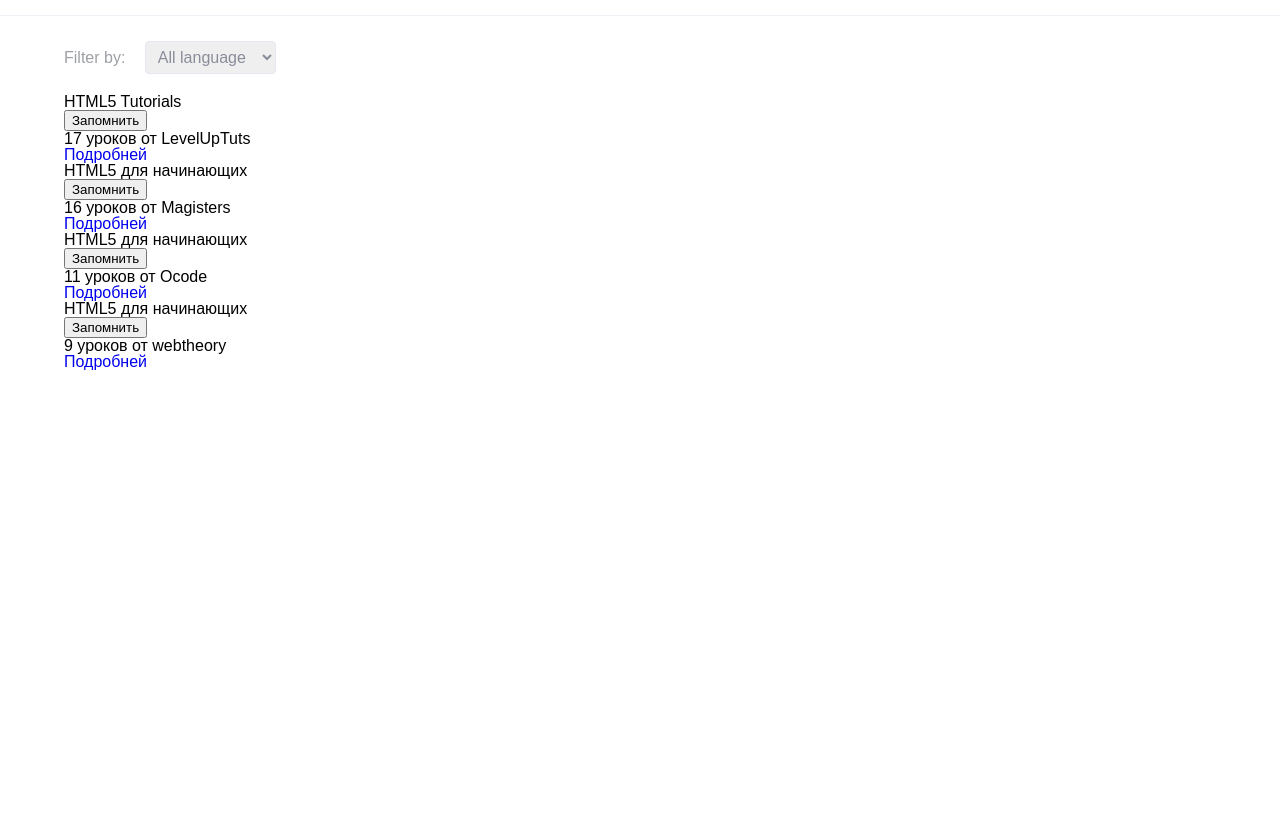
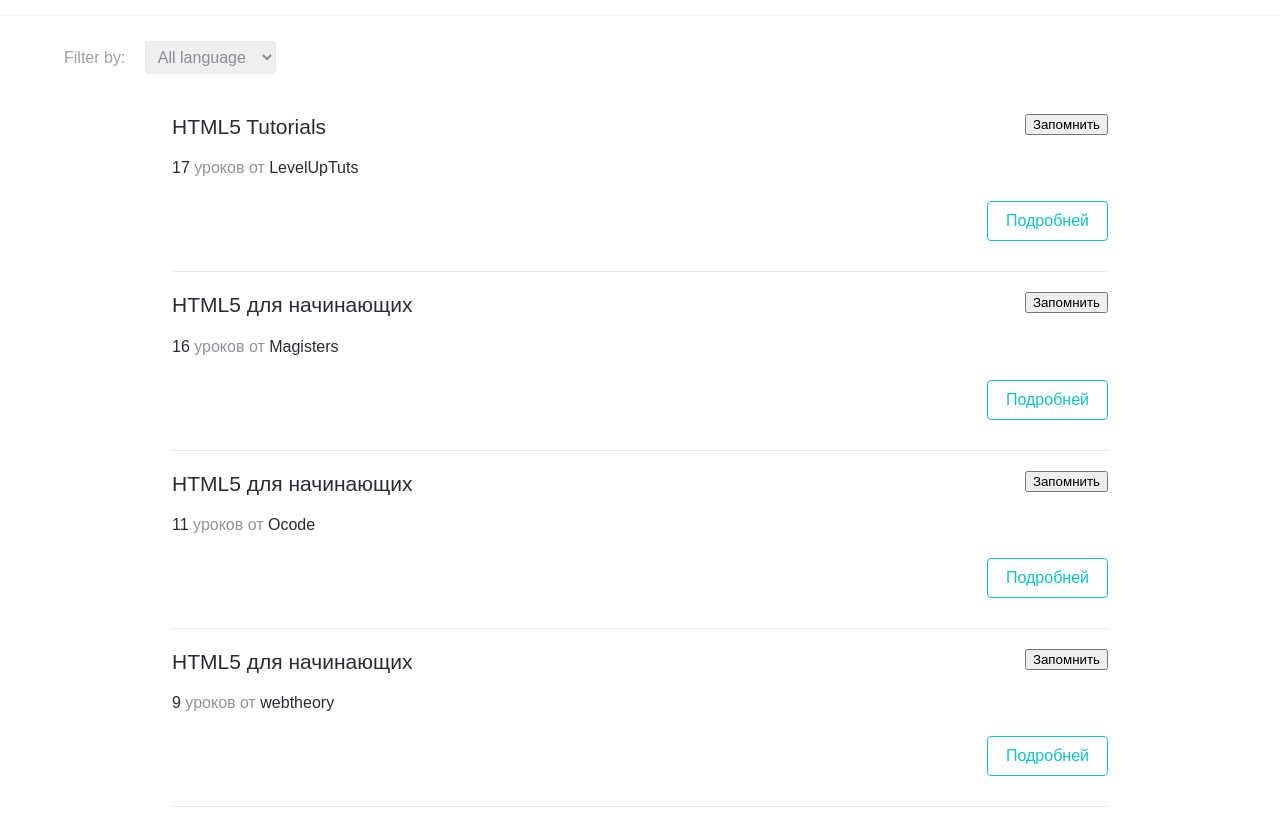
Before and after one commit to IegorKozakov/learnyourself, a website: page index.html in a window 1280 px wide. Shown: the part 60-892 px from the top of the page. Before the commit the page ends 800 px from the top, so only its background shows below. Drawn offline with Linux system fonts and the light colour scheme; a web font is replaced by a local one.

Commit message:
redesign - course preview

```diff
--- a/src/scss/layout/_courses_preview.scss
+++ b/src/scss/layout/_courses_preview.scss
@@ -1,3 +1,7 @@
+.courses_preview {
+
+}
+
 .courses_preview__list {
     font-size: 0;
 }
@@ -6,4 +10,70 @@
     display: inline-block;
     width: 100%;
     font: $font;
+
 }
+
+.courses_preview__item:last-child {
+    border-bottom: none;
+}
+
+.course_review__inner {
+    position: relative;
+
+    width: 81.25%;
+    margin: 20px auto 0;
+    padding-bottom: 30px;
+
+    border-bottom: 1px solid #e6e8f2;
+}
+
+.course_review__title {
+    margin: 0 0 20px 0;
+
+    font-size: (21em/16);
+    font-weight: 500;
+    line-height: 1.25;
+    color: #292b33;
+}
+
+.course_review__star {
+    position: absolute;
+    top: 0;
+    right: 0;
+}
+
+.course_review__desc {
+    margin: 0 0 25px 0;
+    color: #919399;
+}
+
+.course_review__desc span {
+    font-weight: 400;
+    color: #292b33;
+}
+
+.course_review__wrap_btn {
+    @extend %clearfix;
+}
+
+.course_review__link {
+    float: right;
+
+    font-size: (16em/16);
+    font-weight: 400;
+    color: #13c2c3;
+
+    display: inline-block;
+    padding: 11px 18px;
+
+    background-color: transparent;
+    border: 1px solid #13c2c3;
+    border-radius: 4px;
+
+    transition: background-color, color .3s ease;
+
+    &:hover {
+        background-color: #13c2c3;
+        color: #fff;
+    }
+}
--- a/src/scss/layout/_header.scss
+++ b/src/scss/layout/_header.scss
@@ -35,7 +35,7 @@
         left: 0;
     }
     .header__additional_wrap-right {
-        @extend  .header__additional_wrap;
+        @extend .header__additional_wrap;
         right: 0;
     }
 
--- a/src/tpl/course_preview.html
+++ b/src/tpl/course_preview.html
@@ -2,9 +2,9 @@
     <h2 class="course_review__title">{{title}}</h2>
 
     {{#if starred}}
-        <button type="button" id="starred" name="starredBtn" value="{{id}}" data-flag="remove">Забыть</button>
+        <button type="button" id="starred" name="starredBtn" value="{{id}}" data-flag="remove" class="course_review__star">Забыть</button>
     {{else}}
-        <button type="button" id="starred" name="starredBtn" value="{{id}}" data-flag="add">Запомнить</button>
+        <button type="button" id="starred" name="starredBtn" value="{{id}}" data-flag="add" class="course_review__star">Запомнить</button>
     {{/if}}
 
     <h4 class="course_review__summary">{{description}}</h6>
@@ -13,7 +13,7 @@
         <span>{{lessons.length}}</span>&nbsp;{{declOfNum lessons.length "урок/урока/уроков"}}&nbsp;от&nbsp;<span>{{author.name}}</span>
     </p>
 
-    <div class="course_review__wrap_btn h-cf">
-        <a href="#!/course/{{id}}" class="course_review__link h-pull-right">Подробней</a>
+    <div class="course_review__wrap_btn">
+        <a href="#!/course/{{id}}" class="course_review__link">Подробней</a>
     </div>
 </div>
```
Also changed, not shown: dest/css/main.css, dest/css/main.min.css, dest/js/app.min.js.
